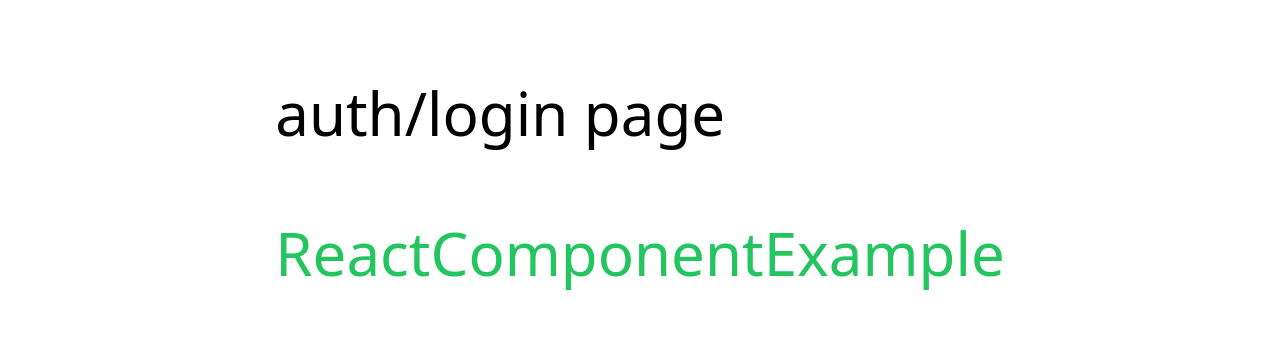
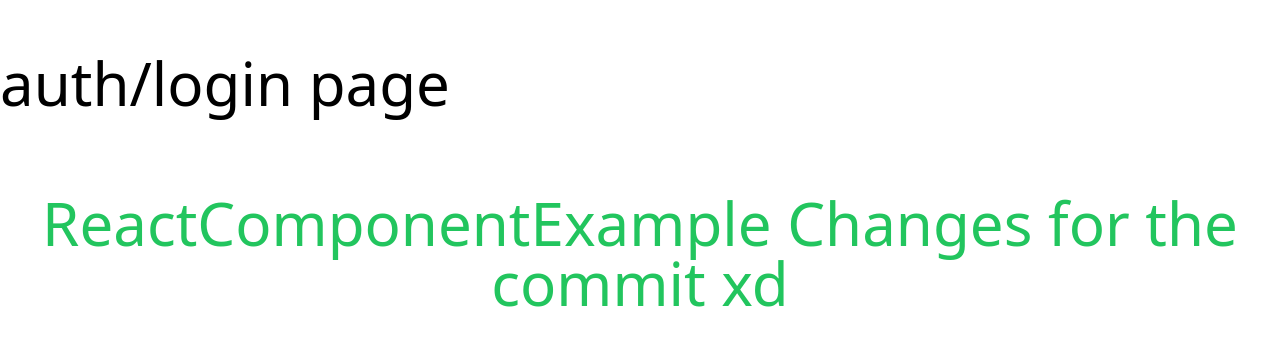
Before and after one commit to No-Country/C7-G11, an Astro site in the folder lomas-gym-front/: page /auth/login in a window 1280 px wide. Shown: the part 177-522 px from the top of the page. Built offline with nearby package versions, Linux system fonts and the light colour scheme; Astro itself is replaced by a stand-in of ours.

Commit message:
test commit

```diff
--- a/lomas-gym-front/src/components/ReactComponentExample.tsx
+++ b/lomas-gym-front/src/components/ReactComponentExample.tsx
@@ -6,6 +6,7 @@
     return (
         <div className="text-6xl text-green-500 text-center my-20">
             ReactComponentExample
+            Changes for the commit xd
         </div>
     )
 }
```
